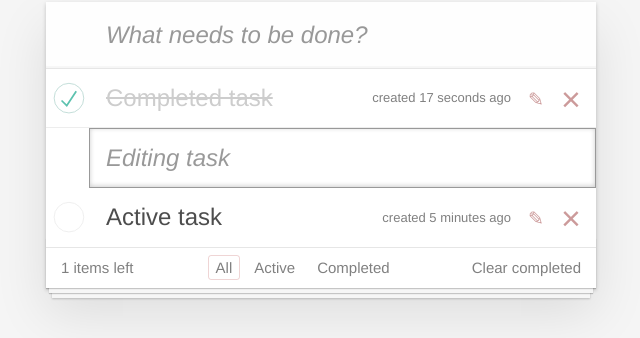
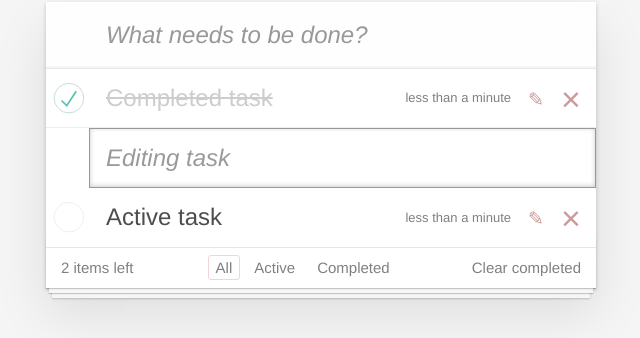
Before and after one commit to Kenshinko/ToDoListReact, a React app: page / in a window 1280 px wide. Shown: the part 128-466 px from the top of the page, 319-959 px from the left. Built offline with nearby package versions, Linux system fonts and the light colour scheme.

Commit message:
React 1.4.14

```diff
--- a/src/components/App/App.js
+++ b/src/components/App/App.js
@@ -10,44 +10,80 @@ export default class App extends Component {
 
 	state = {
 		tasks: [
-			{
-				taskID: uuid(),
-				text: 'Completed task',
-				creationDate: 'created 17 seconds ago',
-				isCompleted: true,
-				isEditing: false,
-			},
-			{
-				taskID: uuid(),
-				text: 'Editing task',
-				creationDate: formatDistanceToNow(this.currentDate),
-				isCompleted: false,
-				isEditing: true,
-			},
-			{
-				taskID: uuid(),
-				text: 'Active task',
-				creationDate: 'created 5 minutes ago',
-				isCompleted: false,
-				isEditing: false,
-			},
+			this.createTask('Completed task', true, false),
+			this.createTask('Editing task', false, true),
+			this.createTask('Active task'),
 		],
+		activeFilter: 'all',
+	};
+
+	// Стрелочные функции не имеют всплытия, поэтому используем обычную, для того,
+	// чтобы была возможность использовать ее в создании нашего state до этапа рендеринга страницы.
+	// Во всех остальных случаях используем стрелочные функции.
+	createTask(text, isCompleted = false, isEditing = false) {
+		return {
+			taskID: uuid(),
+			text,
+			creationDate: formatDistanceToNow(new Date()),
+			isCompleted,
+			isEditing,
+		};
+	}
+
+	addTask = (text) => {
+		const newTask = this.createTask(text);
+
+		this.setState(({ tasks }) => {
+			return {
+				tasks: [...tasks, newTask],
+			};
+		});
+	};
+
+	findTask = (id) => {
+		return this.state.tasks.findIndex((el) => el.taskID === id);
+	};
+
+	setActiveTasksFilter = (filter) => {
+		this.setState({
+			activeFilter: filter,
+		});
+	};
+
+	filterTaskList = (tasks, filter) => {
+		if (filter === 'active') {
+			return tasks.filter((el) => !el.isCompleted);
+		}
+
+		if (filter === 'completed') {
+			return tasks.filter((el) => el.isCompleted);
+		}
+
+		return tasks;
 	};
 
 	markTask = (id) => {
 		this.setState(({ tasks }) => {
-			const idx = tasks.findIndex((el) => el.taskID === id);
-			tasks[idx].isCompleted = !tasks[idx].isCompleted;
+			// Находим задачу в массиве нашего текущего state по ее ID.
+			const idx = this.findTask(id);
+			// Вытаскиваем найденый элемент.
+			const oldElement = tasks[idx];
+			// Создаем новый элемент из старого и изменяем его свойства.
+			const newElement = {
+				...oldElement,
+				isCompleted: !oldElement.isCompleted,
+			};
 
+			// Возвращаем новый массив задач, собирая его из элементов старого массива и нашей новой задачи.
 			return {
-				tasks: [...tasks],
+				tasks: [...tasks.slice(0, idx), newElement, ...tasks.slice(idx + 1)],
 			};
 		});
 	};
 
 	deleteTask = (id) => {
 		this.setState(({ tasks }) => {
-			const idx = tasks.findIndex((el) => el.taskID === id);
+			const idx = this.findTask(id);
 
 			return {
 				tasks: [...tasks.slice(0, idx), ...tasks.slice(idx + 1)],
@@ -55,14 +91,30 @@ export default class App extends Component {
 		});
 	};
 
+	clearCompletedTasks = () => {
+		this.setState(({ tasks }) => {
+			return {
+				tasks: [...this.filterTaskList(tasks, 'active')],
+			};
+		});
+	};
+
 	render() {
+		const { tasks, activeFilter } = this.state;
+		const tasksToRender = this.filterTaskList(tasks, activeFilter);
+
 		return (
 			<section className="todoapp">
-				<Header />
+				<Header addTask={this.addTask} />
 				<Main
-					tasksList={this.state.tasks}
+					tasks={tasks}
+					tasksList={tasksToRender}
+					filter={activeFilter}
+					setFilter={this.setActiveTasksFilter}
 					hasNoted={this.markTask}
 					hasDeleted={this.deleteTask}
+					clearCompleted={this.clearCompletedTasks}
+					filterTasks={this.filterTaskList}
 				/>
 			</section>
 		);
--- a/src/components/Footer/Footer.js
+++ b/src/components/Footer/Footer.js
@@ -1,12 +1,18 @@
 import TaskCount from '../TaskCount';
 import TasksFilter from '../TasksFilter';
 
-const Footer = () => {
+const Footer = ({ tasks, filter, setFilter, clearCompleted, filterTasks }) => {
 	return (
 		<footer className="footer">
-			<TaskCount />
-			<TasksFilter />
-			<button className="clear-completed">Clear completed</button>
+			<TaskCount tasks={tasks} filterTasks={filterTasks} />
+			<TasksFilter
+				filterTasks={filterTasks}
+				filter={filter}
+				setFilter={setFilter}
+			/>
+			<button className="clear-completed" onClick={clearCompleted}>
+				Clear completed
+			</button>
 		</footer>
 	);
 };
--- a/src/components/Header/Header.js
+++ b/src/components/Header/Header.js
@@ -1,11 +1,12 @@
 import Title from '../Title';
 import NewTaskForm from '../NewTaskForm';
 
-const Header = () => {
+const Header = ({ addTask }) => {
+
 	return (
 		<header className="header">
 			<Title />
-			<NewTaskForm />
+			<NewTaskForm addTask={addTask}/>
 		</header>
 	);
 };
--- a/src/components/Main/Main.js
+++ b/src/components/Main/Main.js
@@ -1,15 +1,31 @@
 import TaskList from '../TaskList';
 import Footer from '../Footer';
 
-const Main = ({ tasksList, hasNoted, hasDeleted }) => {
+const Main = ({
+	tasks,
+	tasksList,
+	filter,
+	setFilter,
+	hasNoted,
+	hasDeleted,
+	clearCompleted,
+	filterTasks,
+}) => {
 	return (
 		<section className="main">
 			<TaskList
-				tasks={tasksList}
-				hasNoted={(id) => hasNoted(id)}
+				tasksList={tasksList}
+				hasNoted={hasNoted}
 				hasDeleted={(id) => hasDeleted(id)}
 			/>
-			<Footer />
+			<Footer
+				tasks={tasks}
+				tasksList={tasksList}
+				filter={filter}
+				setFilter={setFilter}
+				clearCompleted={clearCompleted}
+				filterTasks={filterTasks}
+			/>
 		</section>
 	);
 };
--- a/src/components/NewTaskForm/NewTaskForm.js
+++ b/src/components/NewTaskForm/NewTaskForm.js
@@ -1,9 +1,43 @@
-// import React from 'react';
+import { Component } from 'react';
 
-const NewTaskForm = () => {
-	return (
-		<input className="new-todo" placeholder="What needs to be done?" autoFocus />
-	);
-};
+export default class NewTaskForm extends Component {
+	state = {
+		inputValue: '',
+	};
 
-export default NewTaskForm;
+	handleChange = (event) => {
+		this.setState({
+			inputValue: event.target.value,
+		});
+	};
+
+	handleKeyDown = (event) => {
+		// Вторая проверка на пустую строку.
+		if (event.key === 'Enter' && this.state.inputValue.trim()) {
+			// Функция addTask пробрасывается пропсами из компонента App.
+			const addNewTask = this.props.addTask;
+			addNewTask(this.state.inputValue);
+
+			this.setState({
+				inputValue: '',
+			});
+		}
+	};
+
+	// onChange мониторит изменения в инпуте.
+	// onKeyDown смотрит за нажатием клавиши Enter.
+	// value используется только в связке с onChange.
+	// Разница между value и defaultValue в том, что последний рендерится только один раз.
+	render() {
+		return (
+			<input
+				className="new-todo"
+				placeholder="What needs to be done?"
+				autoFocus
+				onChange={this.handleChange}
+				onKeyDown={this.handleKeyDown}
+				value={this.state.inputValue}
+			/>
+		);
+	}
+}
--- a/src/components/TaskCount/TaskCount.js
+++ b/src/components/TaskCount/TaskCount.js
@@ -1,5 +1,7 @@
-const TaskCount = () => {
-	return <span className="todo-count">1 items left</span>;
+const TaskCount = ({ tasks, filterTasks }) => {
+	const activeTasks = filterTasks(tasks, 'active');
+
+	return <span className="todo-count">{activeTasks.length} items left</span>;
 };
 
 export default TaskCount;
--- a/src/components/TaskList/TaskList.js
+++ b/src/components/TaskList/TaskList.js
@@ -2,8 +2,8 @@ import React from 'react';
 
 import Task from '../Task';
 
-const TaskList = ({ tasks, hasNoted, hasDeleted }) => {
-	const taskList = tasks.map((task) => {
+const TaskList = ({ tasksList, hasNoted, hasDeleted }) => {
+	const taskList = tasksList.map((task) => {
 		return (
 			<Task
 				key={task.taskID}
--- a/src/components/TasksFilter/TasksFilter.js
+++ b/src/components/TasksFilter/TasksFilter.js
@@ -1,17 +1,35 @@
-const TasksFilter = () => {
+import { Component } from 'react';
+
+export default class TasksFilter extends Component {
+	// filterTasks = this.props.filterTasks;
+	filter = this.props.filter;
+	setFilter = this.props.setFilter;
+
+	render() {
 		return (
 			<ul className="filters">
 				<li>
-				<button className="selected">All</button>
+					<button
+						className={this.filter === 'all' ? 'selected' : null}
+						onClick={() => this.setFilter('all')}>
+						All
+					</button>
 				</li>
 				<li>
-				<button>Active</button>
+					<button
+						className={this.filter === 'active' ? 'selected' : ''}
+						onClick={() => this.setFilter('active')}>
+						Active
+					</button>
 				</li>
 				<li>
-				<button>Completed</button>
+					<button
+						className={this.filter === 'completed' ? 'selected' : null}
+						onClick={() => this.setFilter('completed')}>
+						Completed
+					</button>
 				</li>
 			</ul>
 		);
-};
-
-export default TasksFilter;
+	}
+}
```
Also changed, not shown: src/style.css (+6 -9 lines). Lines whose indentation alone changed are shown as unchanged.
